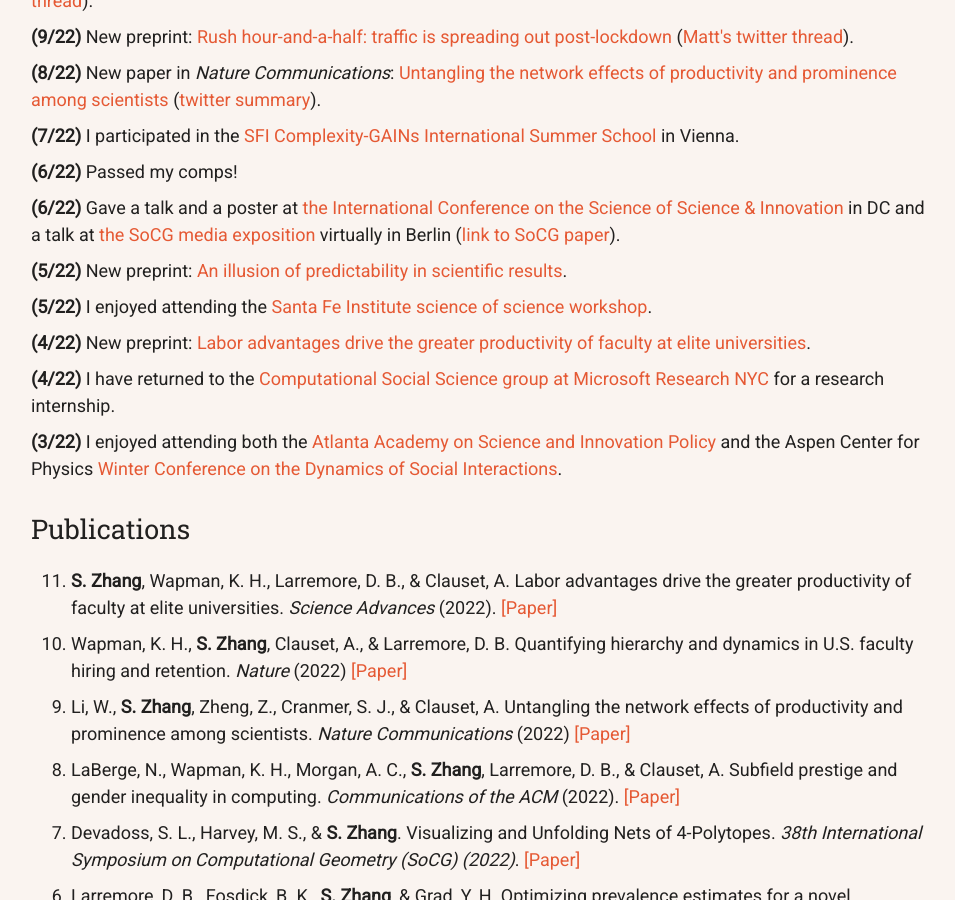
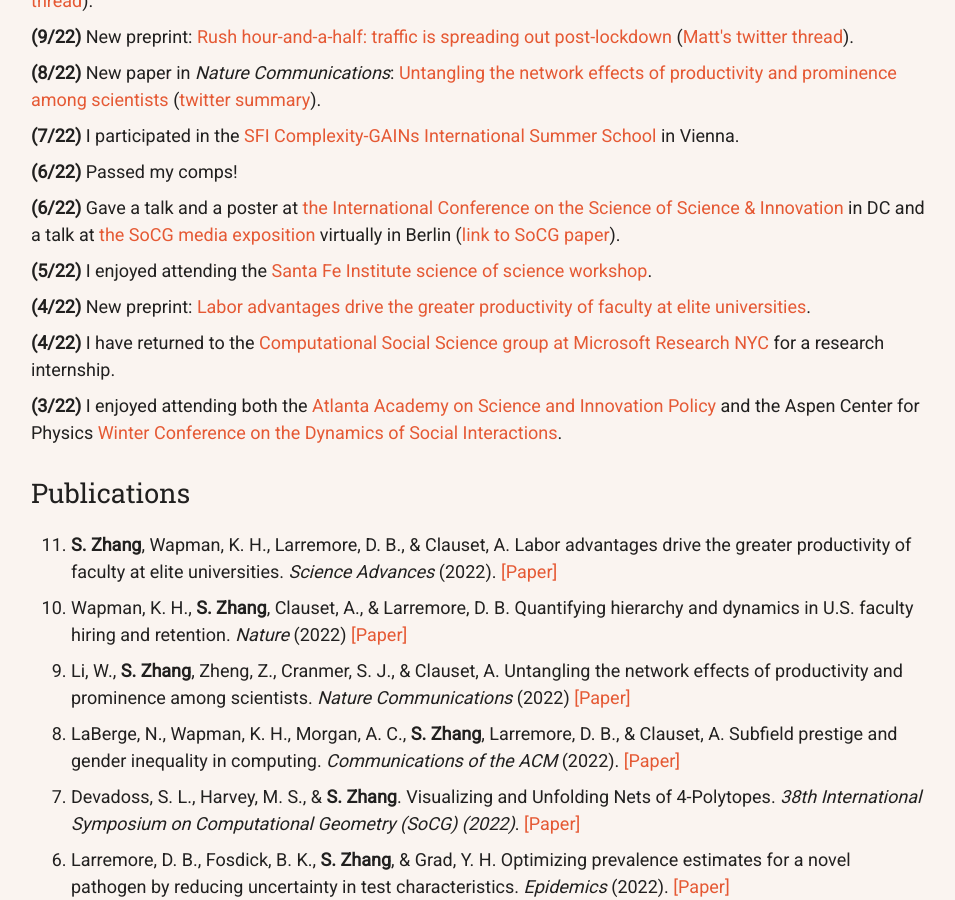
Before and after one commit to samzhang111/samzhang111.github.io, a Jekyll site: the page built from index.html, in a window 1280 px wide and 900 px high, scrolled down 1333 px. Shown: the whole window, without its empty margins (161-1116 px from the left). Built offline with Jekyll 4.4.1, drawn with Linux system fonts in a browser that asks for light colours; nearby versions of some CDN libraries.

Commit message:
prune news

```diff
--- a/index.html
+++ b/index.html
@@ -62,7 +62,6 @@
               <li> <b>(7/22)</b> I participated in the <a href="https://www.santafe.edu/engage/learn/programs/complexity-gains-international-summer-school" target="_blank">SFI Complexity-GAINs International Summer School</a> in Vienna.</li>
               <li> <b>(6/22)</b> Passed my comps!</li>
               <li> <b>(6/22)</b> Gave a talk and a poster at <a href="https://www.icssi.org/" target="_blank">the International Conference on the Science of Science & Innovation</a> in DC and a talk at <a href="https://www.inf.fu-berlin.de/inst/ag-ti/socg22/program.html" target="_blank">the SoCG media exposition</a> virtually in Berlin (<a href="https://drops.dagstuhl.de/opus/volltexte/2022/16075/pdf/LIPIcs-SoCG-2022-67.pdf" target="_blank">link to SoCG paper</a>).</li>
-              <li> <b>(5/22)</b> New preprint: <a href="https://osf.io/preprints/socarxiv/5tcgs/" target="_blank">An illusion of predictability in scientific results</a>. </li>
               <li><b>(5/22)</b> I enjoyed attending the <a href="https://twitter.com/csugimoto/status/1523399971248435200/photo/1">Santa Fe Institute science of science workshop</a>.</li>
               <li> <b>(4/22)</b> New preprint: <a href="https://arxiv.org/abs/2204.05989" target="_blank">Labor advantages drive the greater productivity of faculty at elite universities</a>.</li>
               <li><b>(4/22)</b> I have returned to the <a href="https://www.microsoft.com/en-us/research/theme/computational-social-science/" target="_blank">Computational Social Science group at Microsoft Research NYC</a> for a research internship.</li> </li>
```
